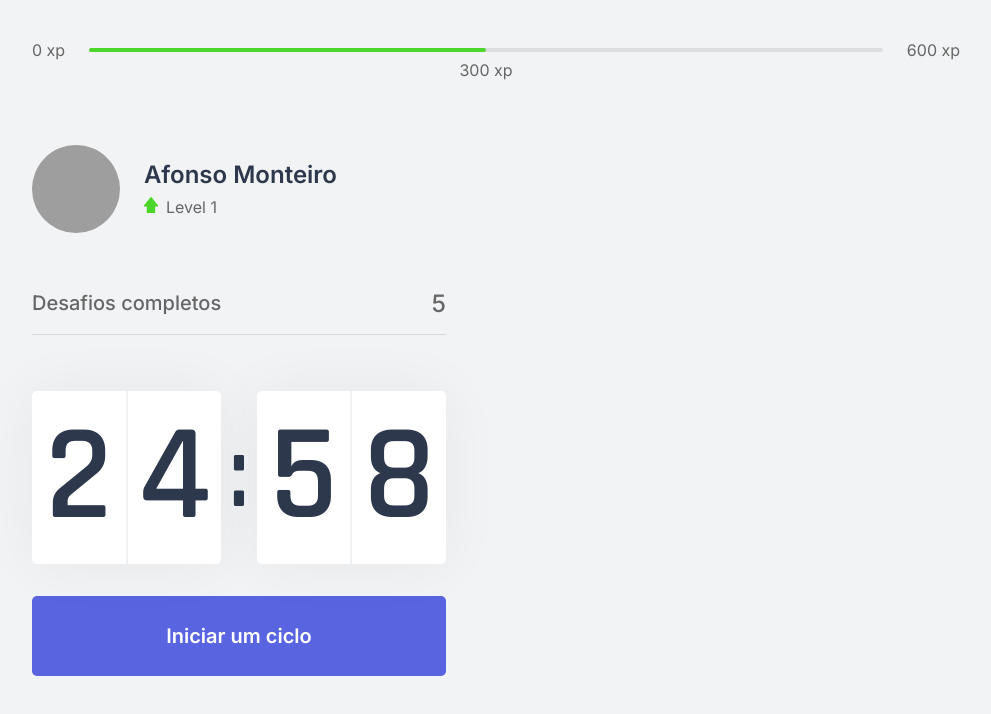
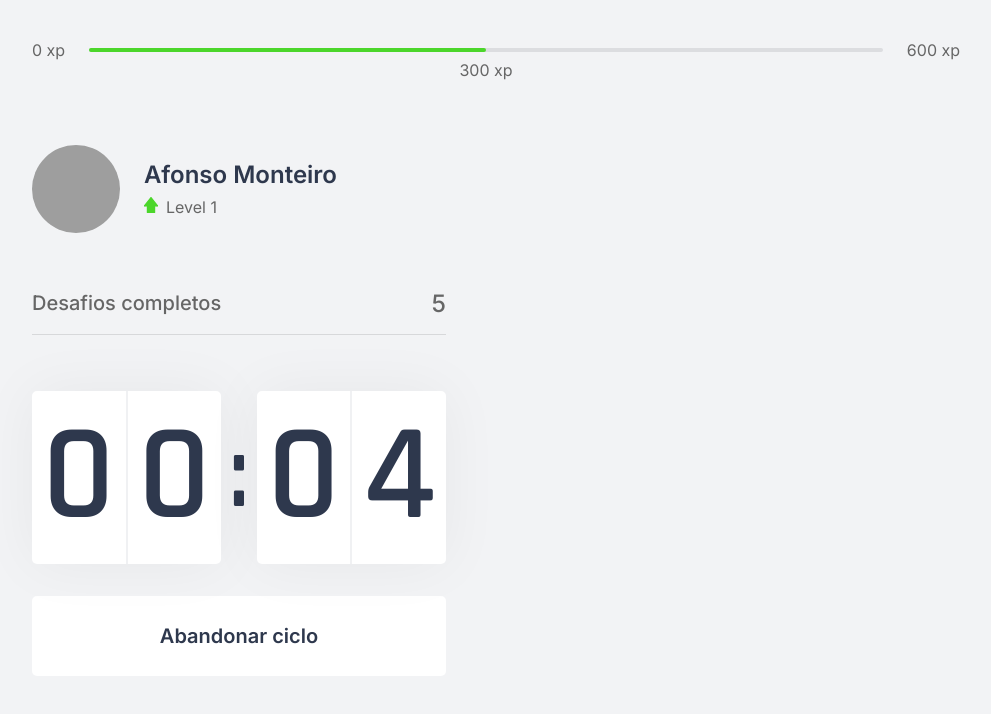
Before and after one commit to AffonsoMonteiro/moveit-next, a Next.js app: page / in a window 1280 px wide. Both pictures are taken after a click on the button "Iniciar um ciclo". Shown: the top 714 px of the page, without its empty margins (144-1135 px from the left). Built offline with nearby package versions, Linux system fonts and the light colour scheme; grey boxes are pictures that could not be loaded.

Commit message:
create Countdown

```diff
--- a/src/components/Countdown.tsx
+++ b/src/components/Countdown.tsx
@@ -1,10 +1,13 @@
 import {useState, useEffect} from 'react'
 import styles from '../styles/components/Countdown.module.css'
 
+let countdownTimeout: NodeJS.Timeout
+
 export function Countdown() {
 
-    const [time, setTime] = useState(25 * 60)
-    const [active, setActive] = useState(false)
+    const [time, setTime] = useState(0.1 * 60)
+    const [isActive, setIsActive] = useState(false)
+    const [ hasFinished, setHasFinished] = useState(false)
 
     const minutes = Math.floor(time / 60)
     const seconds = time % 60
@@ -13,16 +16,25 @@ export function Countdown() {
     const [secondLeft, secondRight] = String(seconds).padStart(2, '0').split('')
 
     function startCountdown() {
-        setActive(true)
+        setIsActive(true)
+    }
+
+    function resertCountdown() {
+        clearTimeout(countdownTimeout)
+        setIsActive(false)
+        setTime(0.1 * 60)
     }
 
     useEffect(() => {
-        if(active && time > 0) {
-            setTimeout(() => {
+        if(isActive && time > 0) {
+            countdownTimeout = setTimeout(() => {
                 setTime(time - 1)
             }, 1000)
+        } else if (isActive && time === 0 ) {
+            setHasFinished(true)
+            setIsActive(false)
         }
-    }, [active, time])
+    }, [isActive, time])
 
     return(
         <div>
@@ -38,13 +50,36 @@ export function Countdown() {
                 </div>
             </div>
 
-            <button
-                onClick={startCountdown}
-                type="button"
+            {  hasFinished ? (
+                <button
+                disabled
                 className={styles.countdownButton}
-            >
-                Iniciar um ciclo
+                >
+                Ciclo encerrado
+                <img src="icons/check.svg" alt="Level" />
             </button>
+            ) : (
+                <>
+                    { isActive ? (
+                        <button
+                            onClick={resertCountdown}
+                            type="button"
+                            className={`${styles.countdownButton} ${styles.countdownButtonActive}`}
+                        >
+                            Abandonar ciclo
+                        </button>
+                        ) : (
+                        <button
+                            onClick={startCountdown}
+                            type="button"
+                            className={styles.countdownButton }
+                        >
+                            Iniciar um ciclo
+                        </button>
+                    ) }
+                </>
+            ) }
+
         </div>
     )
 }
--- /dev/null
+++ b/src/styles/components/ChallengeBox.module.css
@@ -0,0 +1,3 @@
+.challengeBoxContainer {
+    display: flex;
+}
--- a/src/styles/components/Countdown.module.css
+++ b/src/styles/components/Countdown.module.css
@@ -59,6 +59,28 @@
     transition: background-color 0.4s;
 }
 
-.countdownButton:hover {
+.countdownButton:not(:disabled):hover {
     background-color: var(--blue-dark)
 }
+
+.countdownButtonActive {
+    background-color: var(--white);
+    color: var(--title)
+}
+
+.countdownButtonActive:not(:disabled):hover {
+
+    background-color: var(--red);
+    color: var(--white);
+}
+
+.countdownButton:disabled {
+    background-color: var(--white);
+    color: var(--title);
+    border-bottom: 4px solid var(--green);
+    cursor: not-allowed;
+}
+
+.countdownButton:disabled img {
+    margin-left: 1rem;
+}
--- a/src/styles/global.css
+++ b/src/styles/global.css
@@ -42,7 +42,7 @@ body, input, textarea, button {
 
 button {
     cursor: pointer;
-    outline: none;
+
 }
 
 a {
```
Also changed, not shown: src/components/ChallengeBox.tsx (added, +11 -0 lines), public/icons/check.svg (added).
